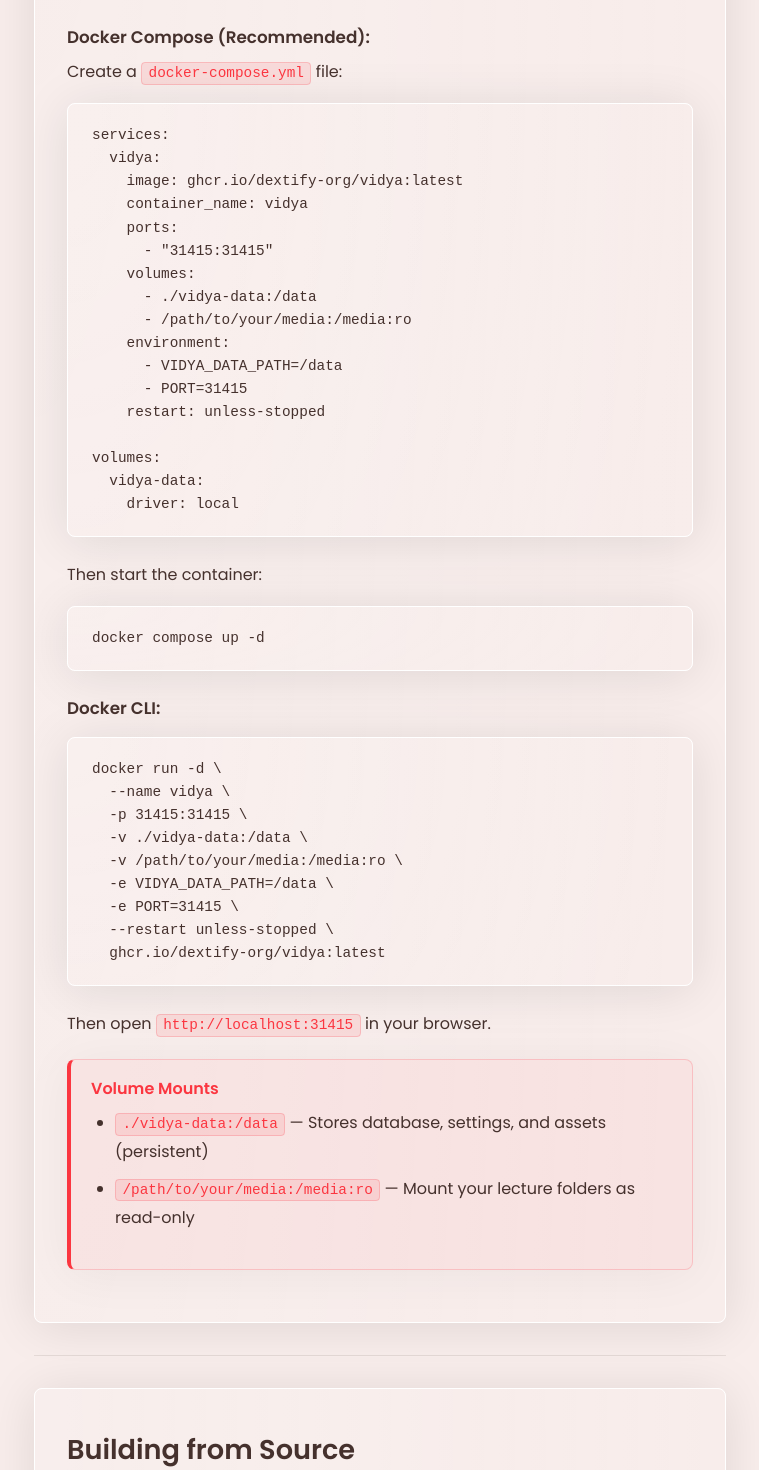
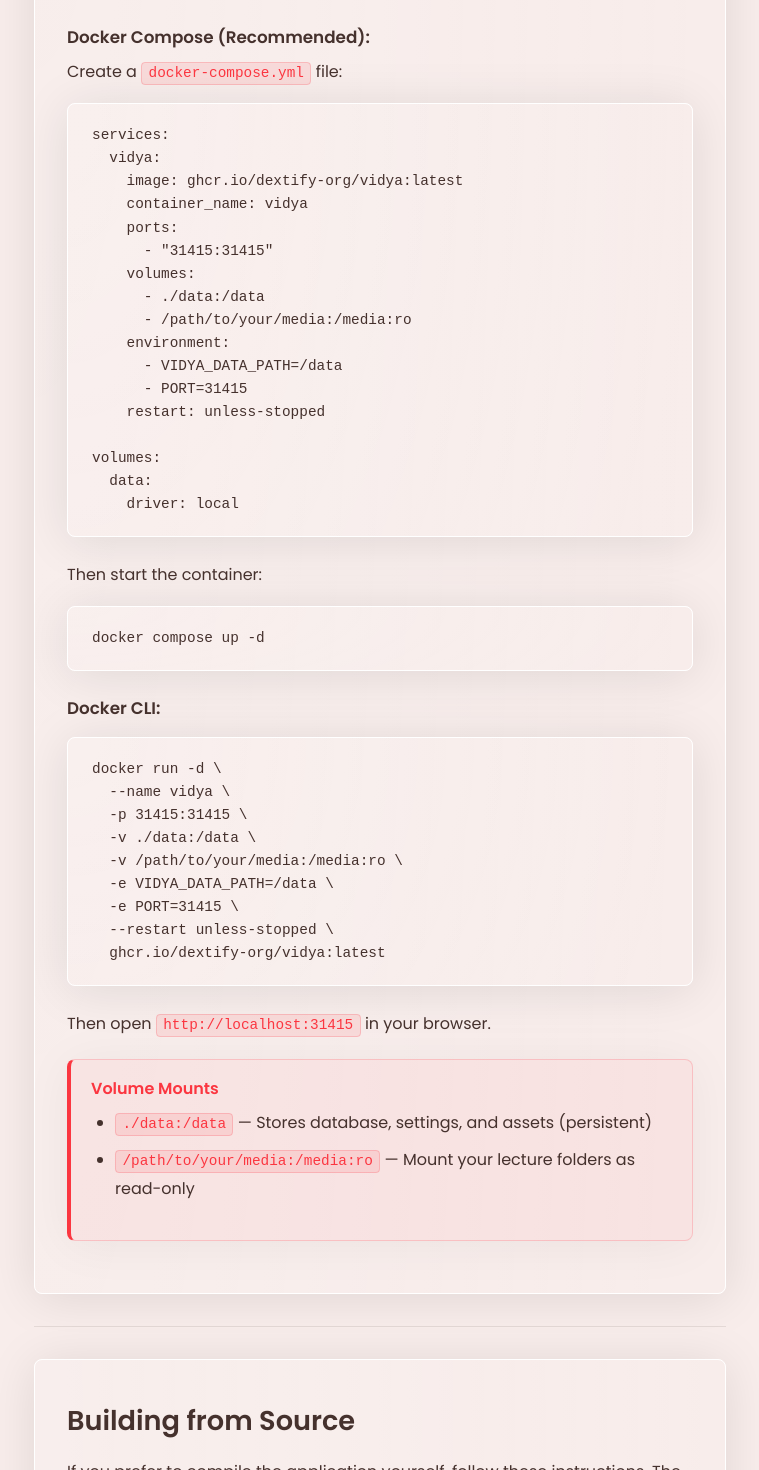
Before and after one commit to dextify-org/vidya-landing-page, a Next.js app: page /docs in a window 1280 px wide. Shown: the part 3420-4890 px from the top of the page, without its empty margins (300-1059 px from the left). Built offline with nearby package versions, Linux system fonts and the light colour scheme.

Commit message:
docs: simplify docker volume naming and update about link
- Change docker volume path from ./vidya-data to ./data in all examples
- Update docker-compose volume name from vidya-data to data
- Update footer about link to external dextify.org URL

```diff
--- a/app/docs/page.js
+++ b/app/docs/page.js
@@ -297,7 +297,7 @@
     ports:
       - "31415:31415"
     volumes:
-      - ./vidya-data:/data
+      - ./data:/data
       - /path/to/your/media:/media:ro
     environment:
       - VIDYA_DATA_PATH=/data
@@ -305,7 +305,7 @@
     restart: unless-stopped
 
 volumes:
-  vidya-data:
+  data:
     driver: local`}</code>
           </pre>
 
@@ -319,7 +319,7 @@
             <code>{`docker run -d \\
   --name vidya \\
   -p 31415:31415 \\
-  -v ./vidya-data:/data \\
+  -v ./data:/data \\
   -v /path/to/your/media:/media:ro \\
   -e VIDYA_DATA_PATH=/data \\
   -e PORT=31415 \\
@@ -335,7 +335,7 @@
             <h4>Volume Mounts</h4>
             <ul>
               <li>
-                <code>./vidya-data:/data</code> — Stores database, settings, and
+                <code>./data:/data</code> — Stores database, settings, and
                 assets (persistent)
               </li>
               <li>
@@ -610,7 +610,7 @@
             <code>{`docker run -d \\
   --name vidya \\
   -p 31415:31415 \\
-  -v ./vidya-data:/data \\
+  -v ./data:/data \\
   -v /path/to/your/media:/media:ro \\
   -e VIDYA_DATA_PATH=/data \\
   vidya`}</code>
--- a/app/page.js
+++ b/app/page.js
@@ -220,7 +220,7 @@
                   >
                     DEXTIFY
                   </a>
-                  <a href="/about" className="footer-link">
+                  <a href="https://dextify.org/about" className="footer-link">
                     About
                   </a>
                   <a
```
